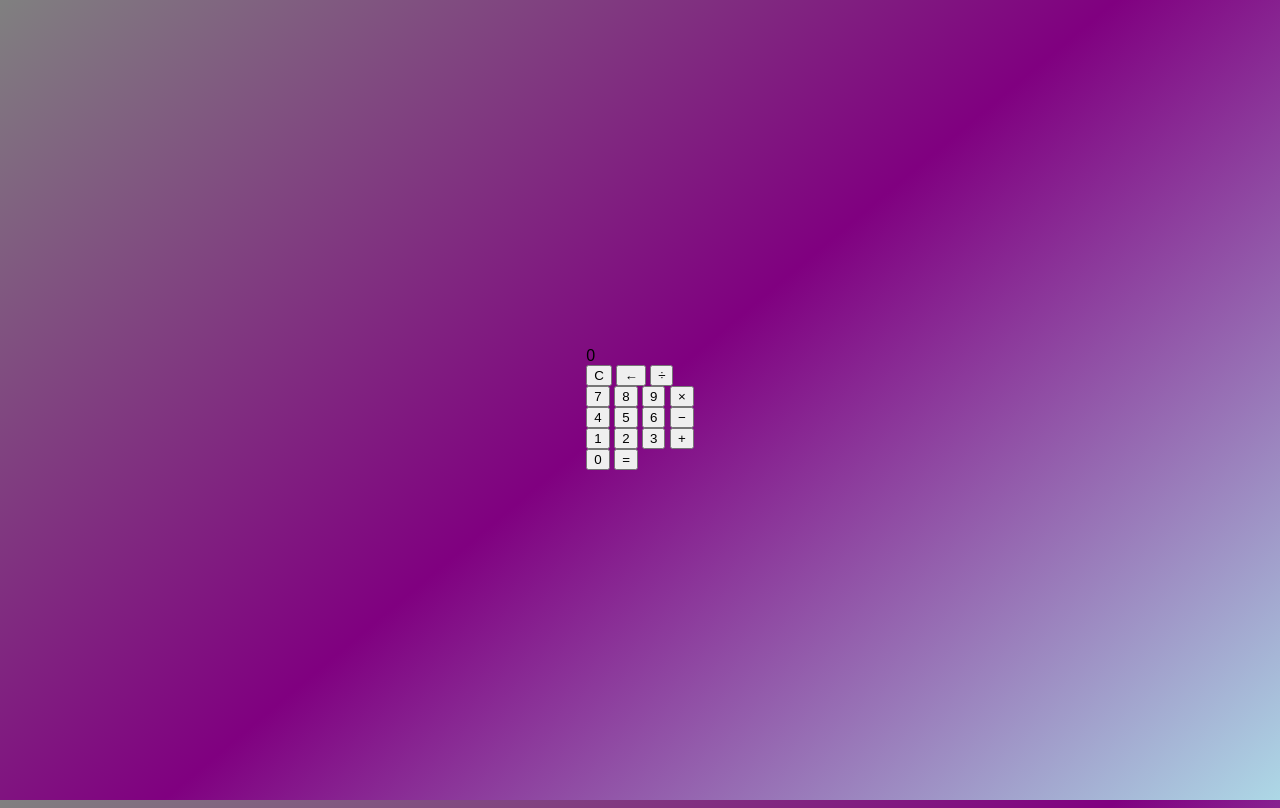
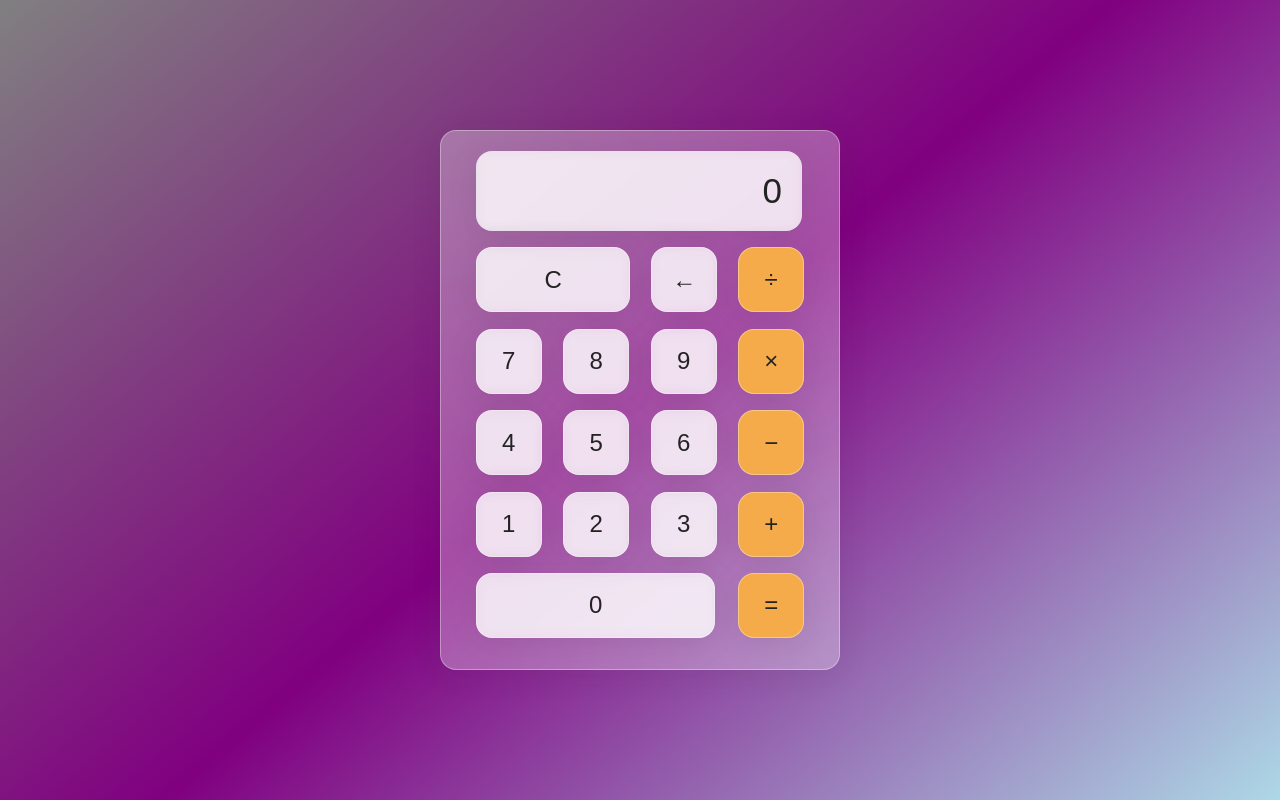
Before and after one commit to noahparsonscorpuz/Calculator, a plain HTML site: page index.html in a window 1280 px wide. Drawn offline with Linux system fonts and the light colour scheme.

Commit message:
added visual and interactive properties to css file.

```diff
--- a/index.html
+++ b/index.html
@@ -8,7 +8,7 @@
 </head>
 <body>
 
-    <div class="wrappper">
+    <div class="wrapper">
 
         <section class = "screen">
             0
--- a/style.css
+++ b/style.css
@@ -2,6 +2,15 @@ html {
     box-sizing: border-box;
     height: 100%;
 }
+
+*,
+*::before,
+*::after {
+    box-sizing: inherit;
+    margin: 0;
+    padding: 0;
+}
+
 
 body {
     align-items: center;
@@ -12,3 +21,87 @@ body {
     height: inherit;
     justify-content: center;
 }
+
+.wrapper {
+    backdrop-filter: blur(5.5px);
+    -webkit-backdrop-filter: blur(5.5px);
+    border-radius: 16px;
+    box-shadow: 0 4px 30px rgba(35, 35, 35, 0.1);
+    color: #232323;
+    backdrop-filter: blur(4px);
+    -webkit-backdrop-filter: blur(4px);
+    background: rgba(255, 255, 255, 0.30);
+    border: 1px solid rgba(255, 255, 255, 0.34);
+    flex-basis: 400px;
+    height: 540px;
+    padding: 20px 35px;
+}
+
+.screen {
+    backdrop-filter: blur(5.5px);
+    -webkit-backdrop-filter: blur(5.5px);
+    background: rgba(255, 255, 255, 0.75);
+    border-radius: 16px;
+    box-shadow: 0 4px 30px rgba(35, 35, 35, 0.1);
+    color: #232323;
+    font-size: 35px;
+    overflow: auto;
+    padding: 20px;
+    text-align: right;
+    width: 326px;
+}
+
+.calc-button-row {
+    display: flex;
+    justify-content: space-between;
+    margin: 5% 0;
+}
+
+.calc-button {
+    backdrop-filter: blur(5.5px);
+    -webkit-backdrop-filter: blur(5.5px);
+    background: rgba(255, 255, 255, 0.75);
+    border: 1px solid rgba(255, 255, 255, 0.34);
+    border-radius: 16px;
+    box-shadow: 0 4px 30px rgba(35, 35, 35, 0.1);
+    color: #232323;
+    flex-basis: 20%;
+    font-family: inherit;
+    font-size: 24px;
+    height: 65px;
+}
+
+.calc-button:last-child {
+    backdrop-filter: blur(5.5px);
+    -webkit-backdrop-filter: blur(5.5px);
+    background: rgba(255, 255, 255, 0.75);
+    border: 1px solid rgba(255, 255, 255, 0.34);
+    border-radius: 16px;
+    box-shadow: 0 4px 30px rgba(35, 35, 35, 0.1);
+    background: rgb(245, 171, 73);
+}
+
+.calc-button:last-child:hover {
+    background-color: inherit;
+    color: inherit;
+}
+
+.calc-button:last-child:active {
+    background-color: rgb(203, 203, 203);
+    }
+
+.calc-button:hover {
+    background-color: inherit;
+}
+
+.calc-button:active {
+    background-color: rgb(203, 203, 203);
+}
+
+.double {
+    flex-basis: 47%;
+}
+
+.triple {
+    flex-basis: 73%;
+}
```
